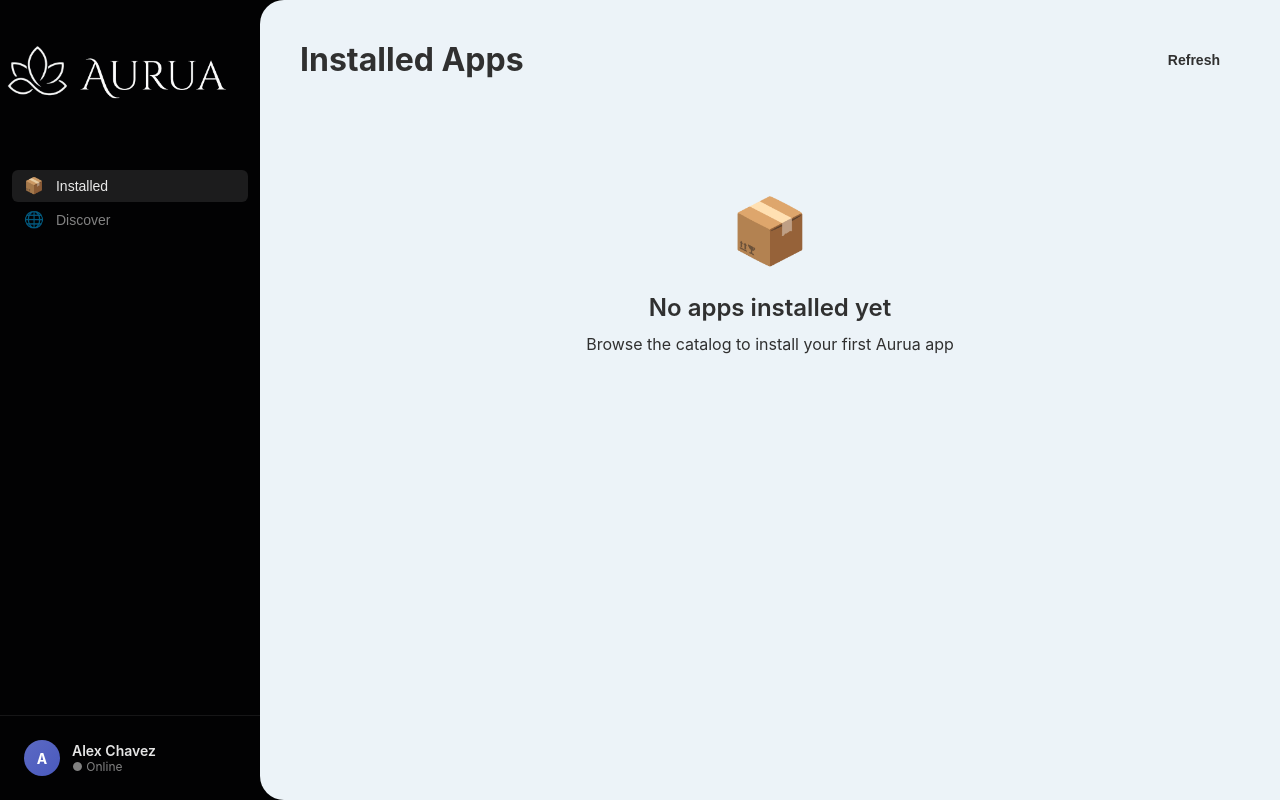
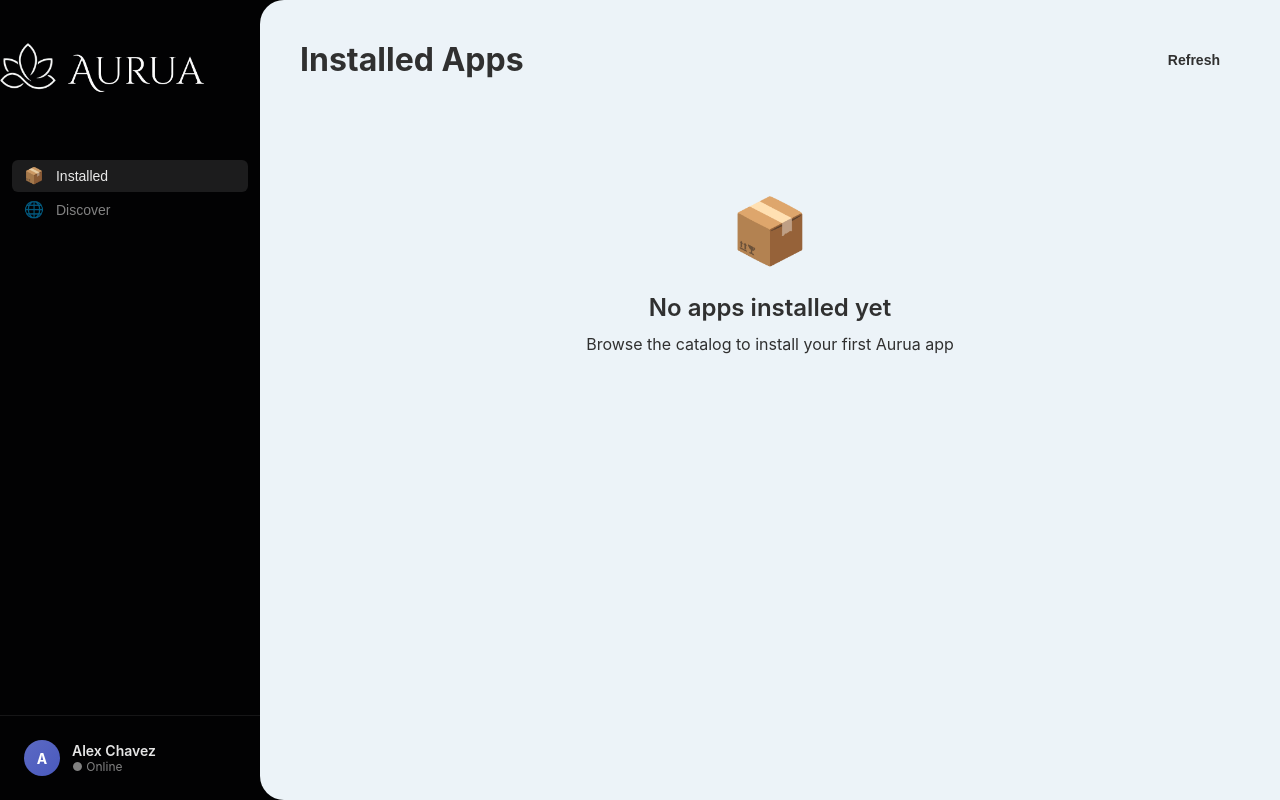
Before and after one commit to AuruaHQ/aurua-dock, a React (Vite) app: page / in a window 1280 px wide. Built offline with nearby package versions, Linux system fonts and the light colour scheme.

Commit message:
Make logo slightly smaller (140px)

```diff
--- a/src/components/Logo/Logo.css
+++ b/src/components/Logo/Logo.css
@@ -7,7 +7,7 @@
 
 .logo-image {
   width: auto;
-  height: 150px;
+  height: 140px;
   object-fit: contain;
   margin-left: -110px;
 }
```
